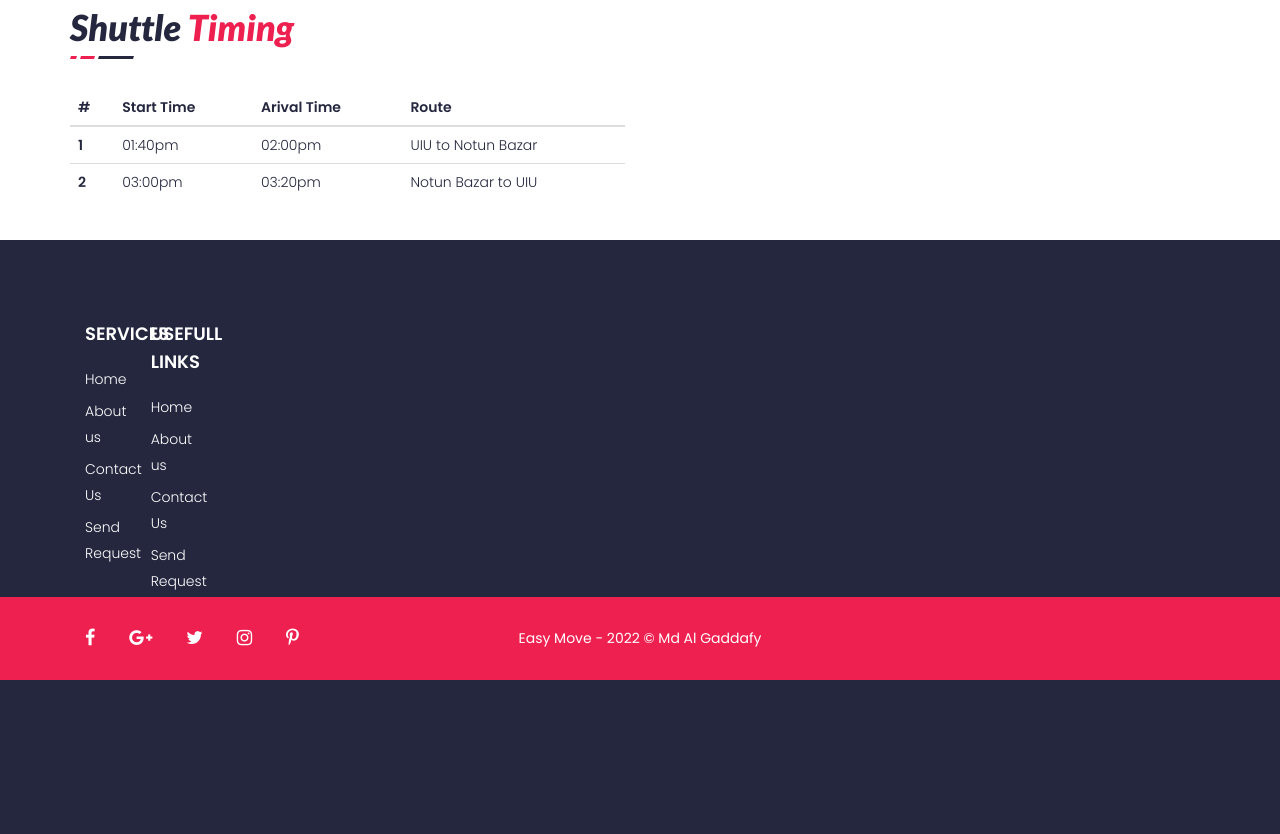
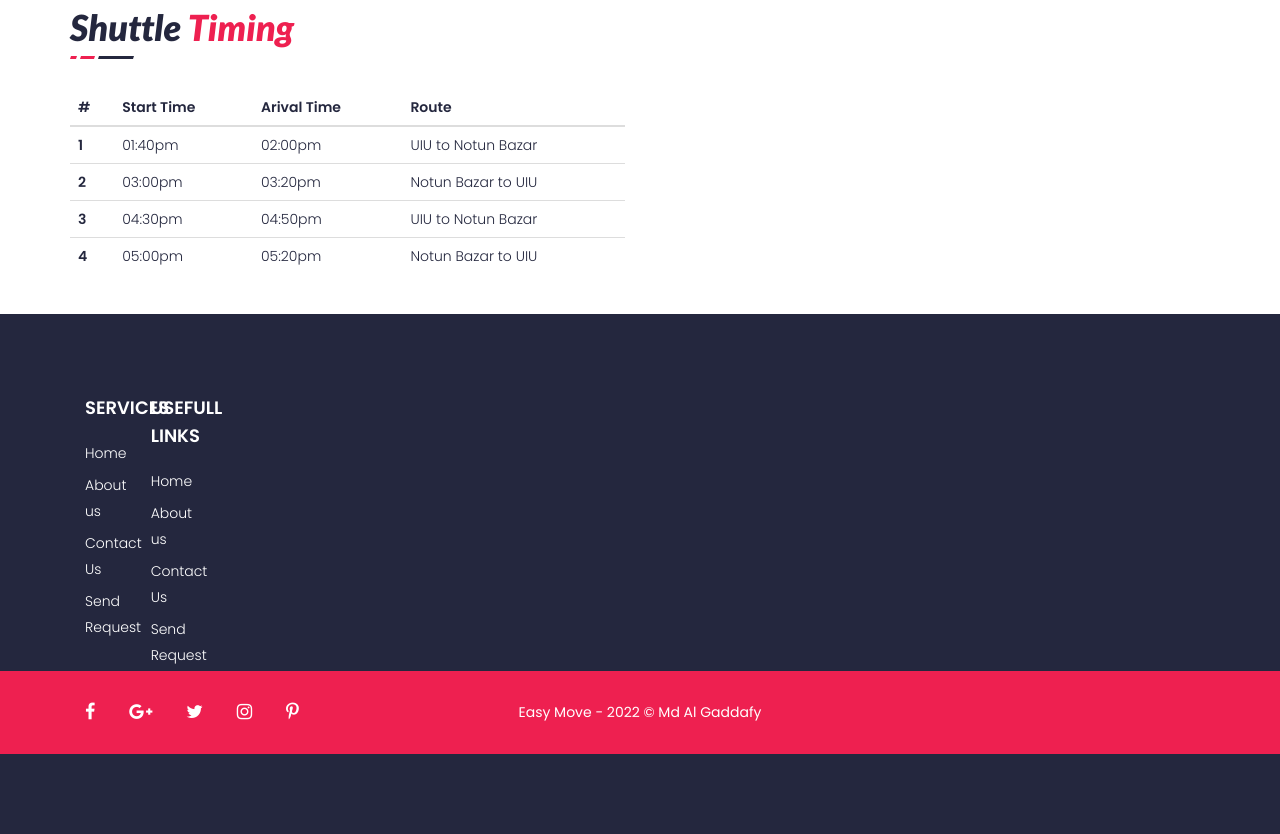
Before and after one commit to algaddafy/easy_move, a PHP site: page /shuttle-timing.php in a window 1280 px wide. Shown: the part 371-1205 px from the top of the page. Before the commit the page ends 1051 px from the top, so only its background shows below. Run offline with PHP 8.4, Linux system fonts and the light colour scheme; data that the repository does not hold is empty.

Commit message:
Update shuttle-timing statically - Ishraak

```diff
--- a/shuttle-timing.php
+++ b/shuttle-timing.php
@@ -134,6 +134,18 @@ include('includes/dbconnection.php');
                                 <td>03:20pm</td>
                                 <td>Notun Bazar to UIU</td>
                             </tr>
+                            <tr>
+                                <th scope="row">3</th>
+                                <td>04:30pm</td>
+                                <td>04:50pm</td>
+                                <td>UIU to Notun Bazar</td>
+                            </tr>
+                            <tr>
+                                <th scope="row">4</th>
+                                <td>05:00pm</td>
+                                <td>05:20pm</td>
+                                <td>Notun Bazar to UIU</td>
+                            </tr>
                         </tbody>
                     </table>
 
```
